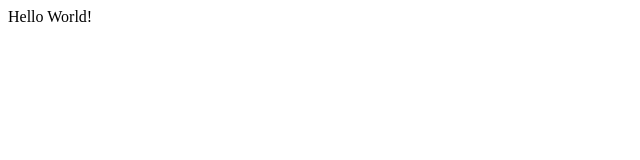
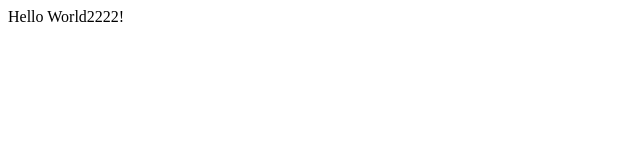
Before and after one commit to marekspaleniak/javascript, a plain HTML site: page index.html in a window 1280 px wide. Shown: the full height of the page, 0-640 px from the left. Drawn offline with Linux system fonts and the light colour scheme.

Commit message:
index html changed

```diff
--- a/index.html
+++ b/index.html
@@ -7,7 +7,7 @@
 </head>
 
 <body>
-Hello World!
+Hello World2222!
 </body>
 
 </html>
```
